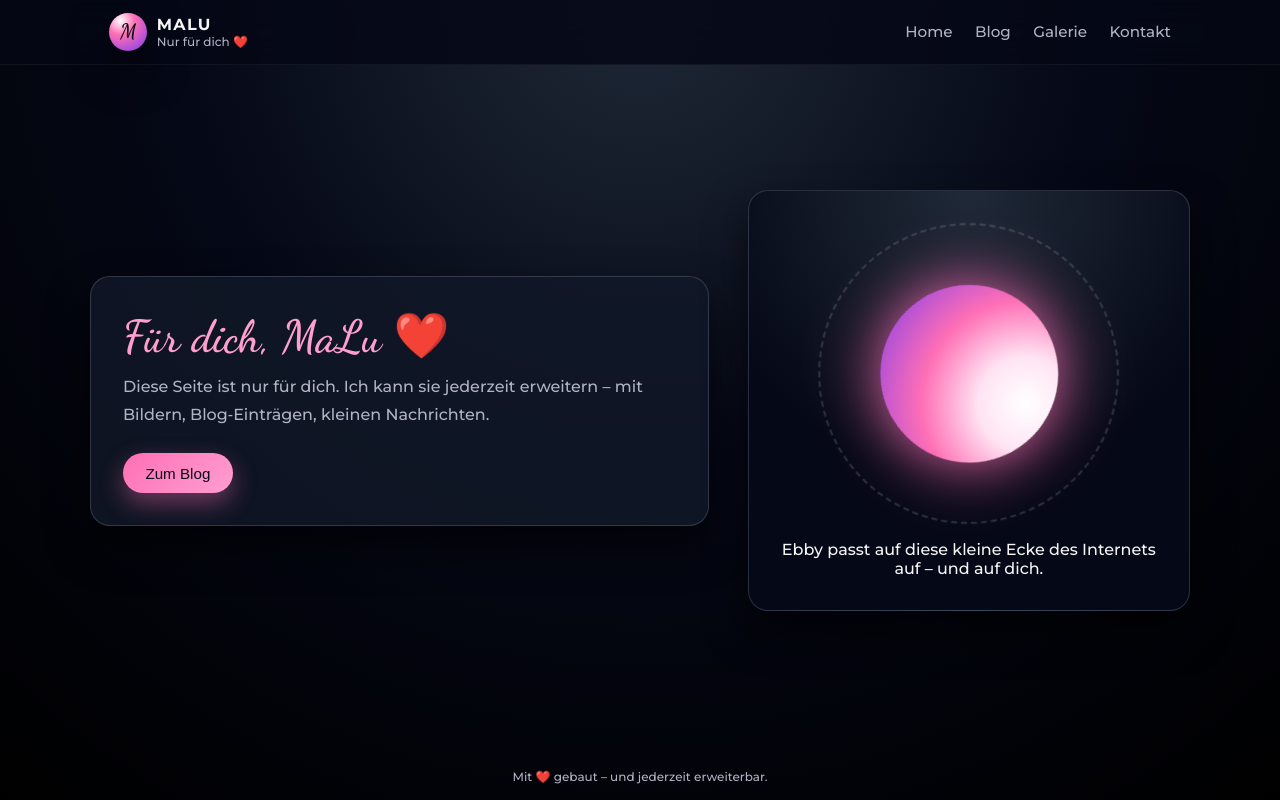
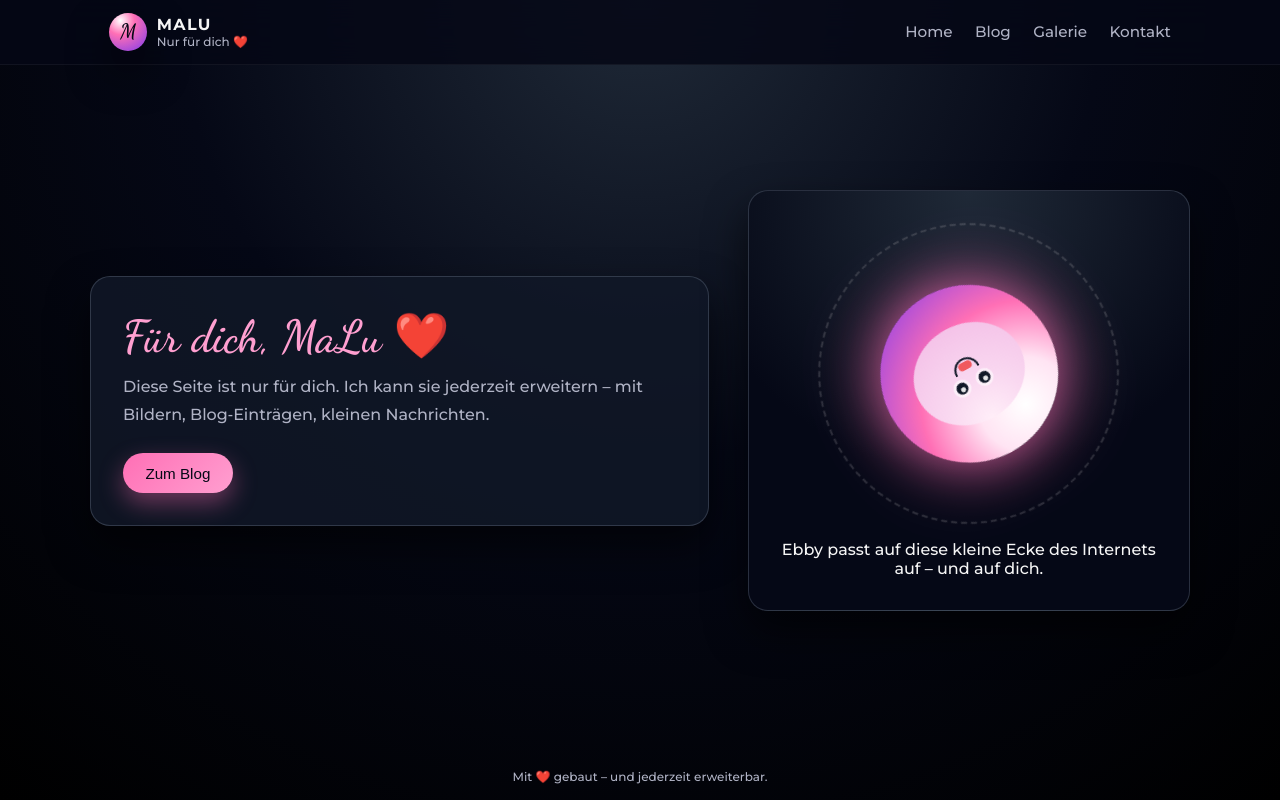
Before and after one commit to thatsclmsy/MaLu, a plain HTML site: page index.html in a window 1280 px wide. Drawn offline with Linux system fonts and the light colour scheme.

Commit message:
Refactor visual card and ebby component styles
Updated styling and structure for the visual card and ebby components, including new animations and interactions.

```diff
--- a/index.html
+++ b/index.html
@@ -182,7 +182,7 @@
       box-shadow: 0 14px 35px rgba(255, 111, 181, 0.55);
     }
 
-    /* Ebby Animation */
+    /* Visual Card */
     .visual-card {
       padding: 2rem;
       border-radius: 20px;
@@ -191,7 +191,7 @@
       border: 1px solid rgba(148, 163, 184, 0.25);
       text-align: center;
       position: relative;
-      overflow: hidden;
+      overflow: visible;
     }
 
     /* Orbit Ring */
@@ -205,6 +205,7 @@
       align-items: center;
       justify-content: center;
       animation: orbit-spin 12s linear infinite;
+      position: relative;
     }
 
     @keyframes orbit-spin {
@@ -212,7 +213,7 @@
       to { transform: rotate(360deg); }
     }
 
-    /* Ebby */
+    /* Ebby Body */
     .ebby {
       width: 60%;
       aspect-ratio: 1 / 1;
@@ -225,6 +226,8 @@
       box-shadow:
         0 0 40px rgba(255, 111, 181, 0.8),
         0 0 80px rgba(124, 58, 237, 0.6);
+      position: relative;
+      cursor: pointer;
     }
 
     @keyframes float {
@@ -240,6 +243,95 @@
     @keyframes glow {
       0%, 100% { box-shadow: 0 0 40px rgba(255, 111, 181, 0.8); }
       50% { box-shadow: 0 0 70px rgba(255, 111, 181, 1); }
+    }
+
+    /* Ebby Face */
+    .ebby-face {
+      position: absolute;
+      inset: 22% 18%;
+      border-radius: 50%;
+      background: radial-gradient(circle at 50% 0%, #ffeef8 0, #f9d7f0 40%, #f3bde6 100%);
+      display: flex;
+      flex-direction: column;
+      align-items: center;
+      justify-content: center;
+      gap: 0.3rem;
+    }
+
+    .ebby-eyes {
+      display: flex;
+      gap: 0.8rem;
+    }
+
+    .eye {
+      width: 12px;
+      height: 12px;
+      border-radius: 50%;
+      background: #111827;
+      box-shadow: 0 0 0 3px rgba(255, 255, 255, 0.6);
+      position: relative;
+    }
+
+    .eye::after {
+      content: "";
+      position: absolute;
+      top: 2px;
+      left: 3px;
+      width: 5px;
+      height: 5px;
+      border-radius: 50%;
+      background: #fff;
+      opacity: 0.9;
+    }
+
+    .ebby-mouth {
+      width: 26px;
+      height: 14px;
+      border-radius: 0 0 999px 999px;
+      border: 2px solid #111827;
+      border-top: none;
+      margin-top: 2px;
+      position: relative;
+    }
+
+    .ebby-mouth::before {
+      content: "";
+      position: absolute;
+      inset: 2px 4px;
+      border-radius: 999px;
+      background: #ef4444;
+      opacity: 0.85;
+    }
+
+    /* Speech Bubble */
+    .bubble {
+      position: absolute;
+      top: -40px;
+      left: 50%;
+      transform: translateX(-50%);
+      background: rgba(255, 255, 255, 0.9);
+      color: #050816;
+      padding: 8px 14px;
+      border-radius: 12px;
+      font-size: 0.85rem;
+      box-shadow: 0 4px 12px rgba(0,0,0,0.3);
+      opacity: 0;
+      pointer-events: none;
+      transition: opacity 0.3s ease;
+    }
+
+    /* Hearts */
+    .heart {
+      position: absolute;
+      font-size: 1.4rem;
+      color: var(--accent-soft);
+      animation: fly 1.4s ease-out forwards;
+      pointer-events: none;
+    }
+
+    @keyframes fly {
+      0% { transform: translateY(0) scale(1); opacity: 1; }
+      100% { transform: translateY(-120px) scale(1.8); opacity: 0; }
     }
 
     footer {
@@ -285,8 +377,19 @@
 
       <section class="visual-card">
         <div class="orbit">
-          <div class="ebby"></div>
+          <div class="ebby" onclick="ebbyClick(event)">
+            <div class="bubble" id="bubble">Ich mag dich 💗</div>
+
+            <div class="ebby-face">
+              <div class="ebby-eyes">
+                <div class="eye"></div>
+                <div class="eye"></div>
+              </div>
+              <div class="ebby-mouth"></div>
+            </div>
+          </div>
         </div>
+
         <p style="margin-top:1rem;">Ebby passt auf diese kleine Ecke des Internets auf – und auf dich.</p>
       </section>
     </div>
@@ -295,5 +398,26 @@
   <footer>
     Mit ❤️ gebaut – und jederzeit erweiterbar.
   </footer>
+
+  <script>
+    function ebbyClick(e) {
+      const bubble = document.getElementById("bubble");
+      bubble.style.opacity = 1;
+      setTimeout(() => bubble.style.opacity = 0, 1500);
+
+      // Herz erzeugen
+      const heart = document.createElement("div");
+      heart.classList.add("heart");
+      heart.innerHTML = "💗";
+
+      const rect = e.target.getBoundingClientRect();
+      heart.style.left = (rect.left + rect.width / 2) + "px";
+      heart.style.top = (rect.top + rect.height / 2) + "px";
+
+      document.body.appendChild(heart);
+
+      setTimeout(() => heart.remove(), 1400);
+    }
+  </script>
 </body>
 </html>
```
